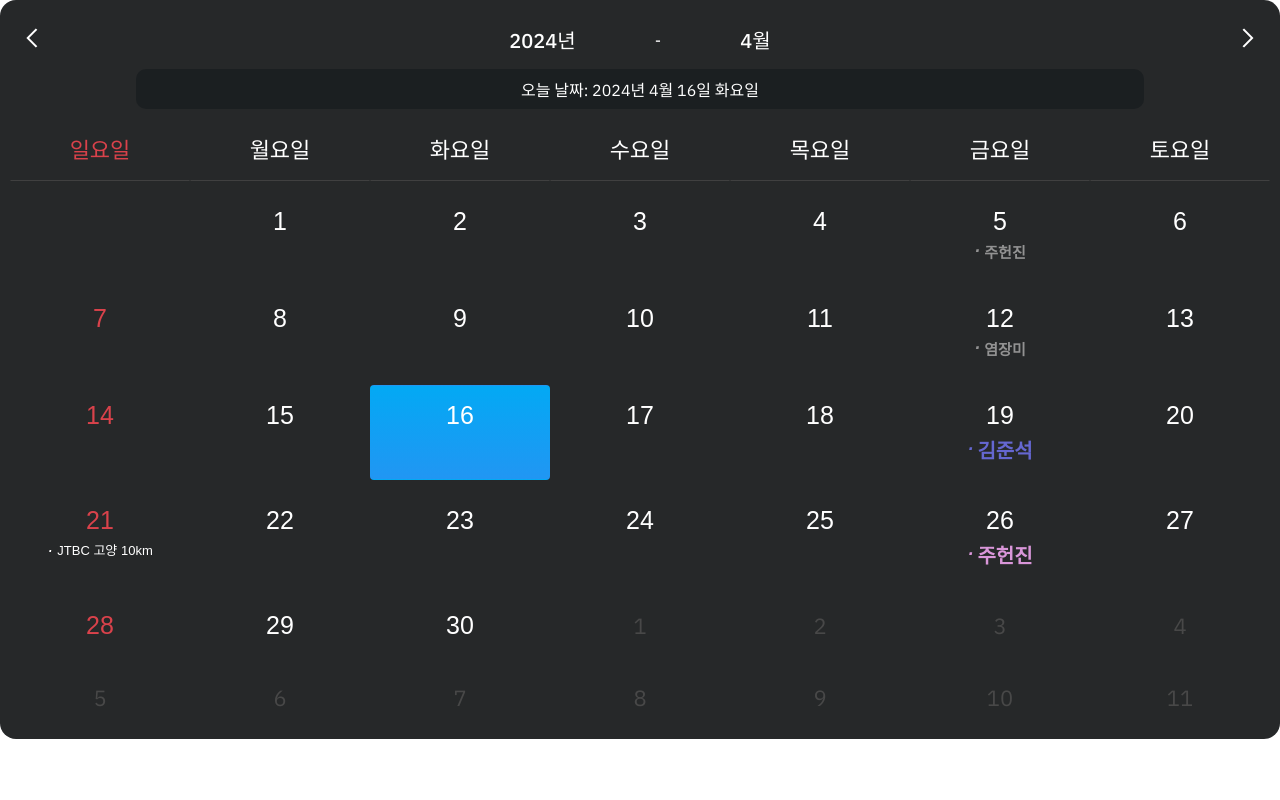
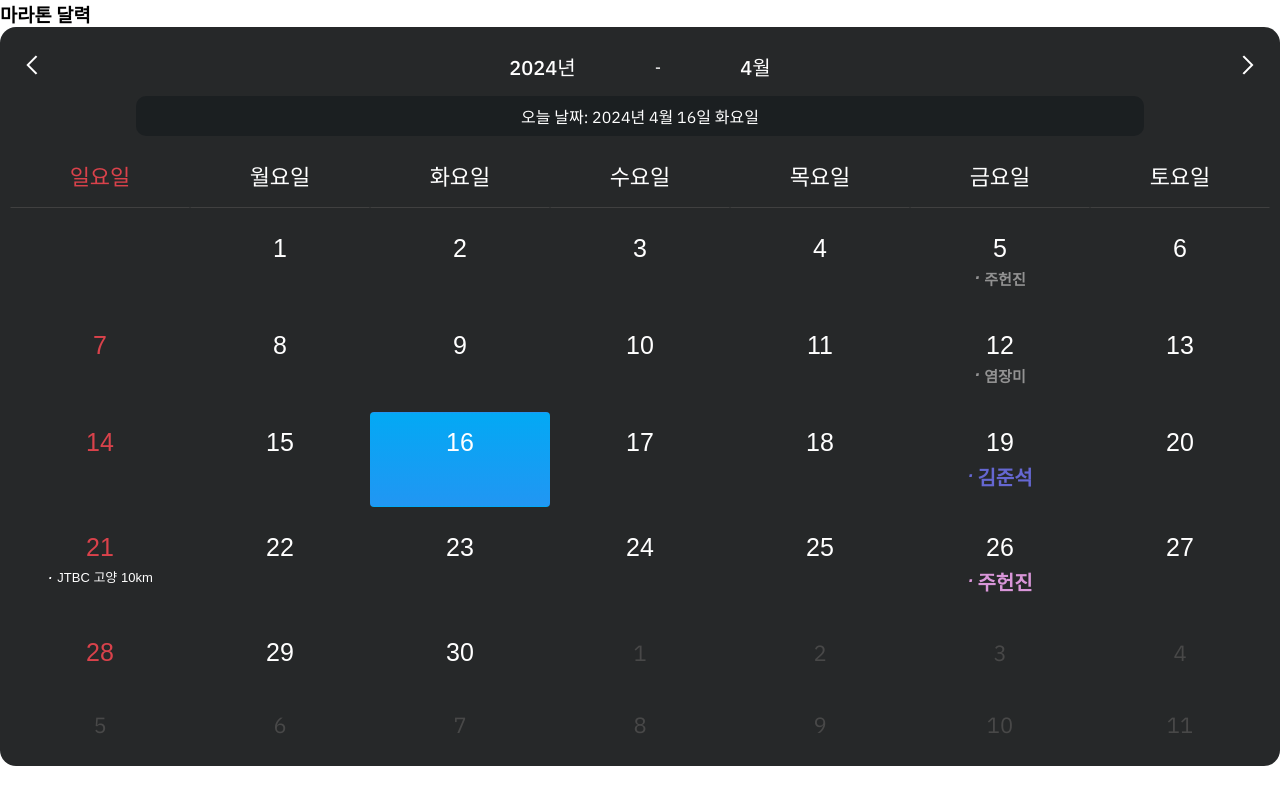
Before and after one commit to jay-juns/--, a plain HTML site: page index.html in a window 1280 px wide. Drawn offline with Linux system fonts and the light colour scheme.

Commit message:
제목 추가

```diff
--- a/index.html
+++ b/index.html
@@ -8,7 +8,12 @@
         <link rel="stylesheet" type="text/css" href="./css/style.css" />
     </head>
     <body>
-        <div class="calendar"></div>
+        <main>
+            <div class="wrapper">
+                <h3>마라톤 달력</h3>
+                <div class="calendar"></div>
+            </div>
+        </main>
         <div id="datePopup" class="date-popup" style="display:none;">
             <div class="popup-wrapper">
                 <div id="popupContent" class="popup-content"></div>
```
